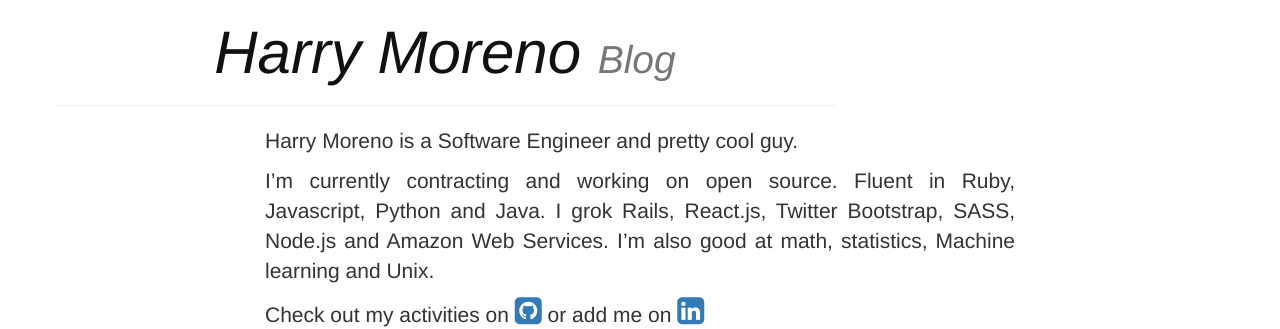
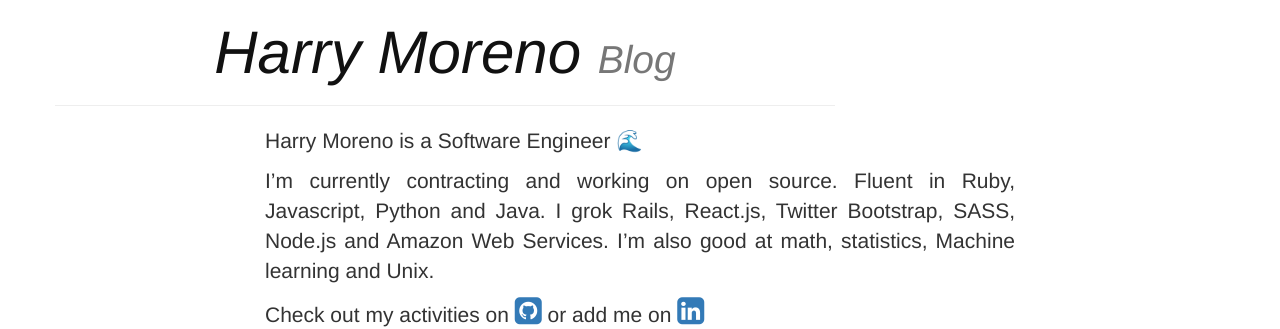
Before and after one commit to morenoh149/morenoh149.github.io, a Jekyll site: the page built from about.md, in a window 1280 px wide. Shown: the top 329 px of the page. Built offline with Jekyll 4.4.1, drawn with Linux system fonts in a browser that asks for light colours; nearby versions of some CDN libraries.

Commit message:
revise about

```diff
--- a/about.md
+++ b/about.md
@@ -3,7 +3,7 @@ layout: about
 title: About Harry Moreno
 ---
 
-Harry Moreno is a Software Engineer and pretty cool guy.
+Harry Moreno is a Software Engineer 🌊
 
 I'm currently contracting and working on open source.
 Fluent in Ruby, Javascript, Python and Java. I grok Rails, React.js, Twitter
```
